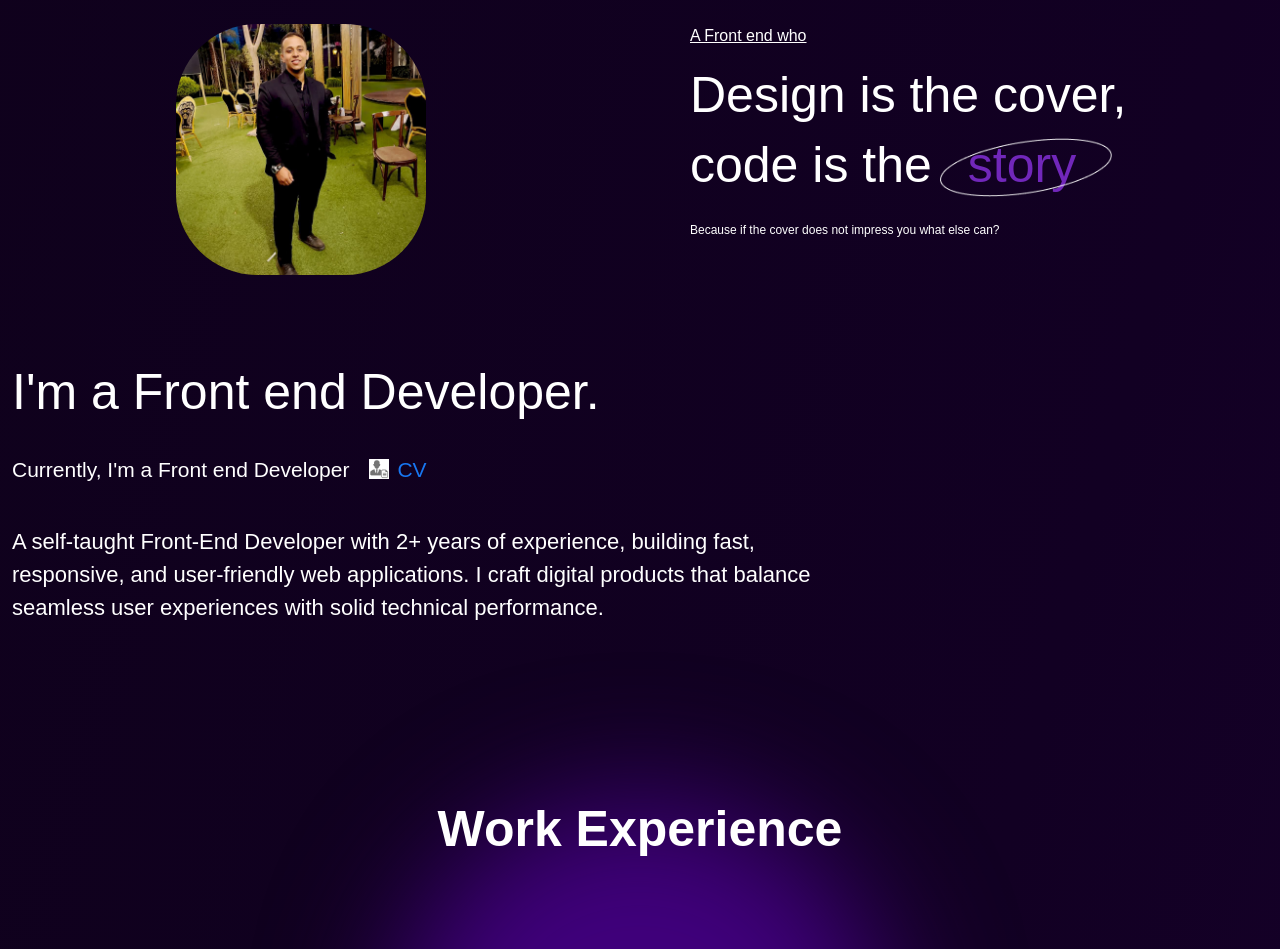
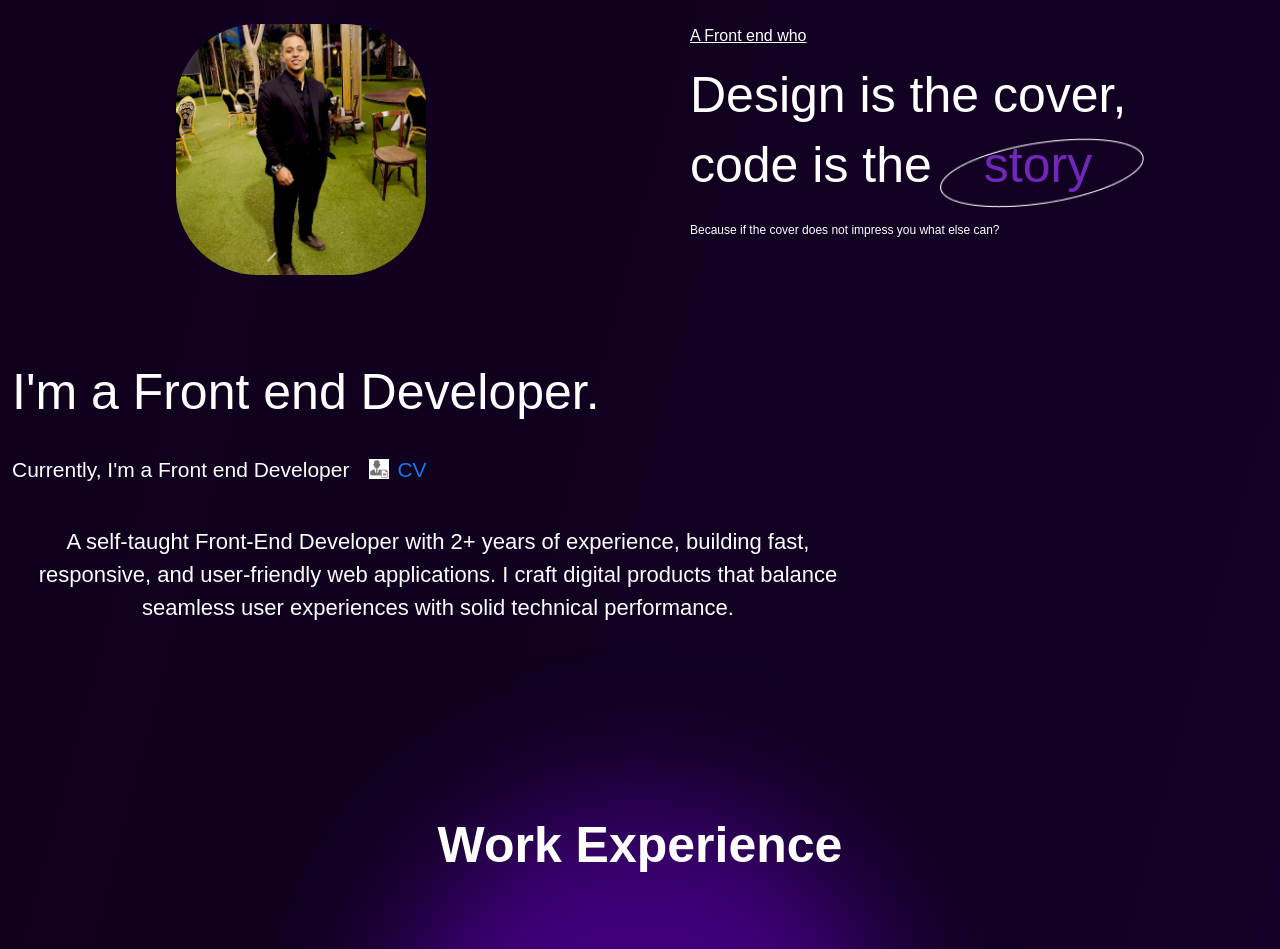
Before and after one commit to Omar-Ahmed-OHM/Omar_Ahmed_O_H_M, a Next.js app: page / in a window 1280 px wide. Shown: the part 180-1129 px from the top of the page. Built offline with nearby package versions, Linux system fonts and the light colour scheme; a web font is replaced by a local one.

Commit message:
test responsive

```diff
--- a/src/app/page.tsx
+++ b/src/app/page.tsx
@@ -65,7 +65,7 @@ export default function Home() {
               {textjson.tagline}
               <br />
               {textjson.Code_Def}
-              <span className="inline-block px-8 py-2 ml-1 relative text-[#7127BA]">
+              <span className="inline-block px-8 py-2 ml-1 sm:px-12 relative text-[#7127BA]">
                 {textjson.Story}
                 <Image
                   src={Ellips}
@@ -110,14 +110,14 @@ export default function Home() {
             </div>
           </div>
 
-          <div className="information w-[892px] pr-10 h-[187px] mt-10 max-sm:w-full max-sm:pr-0 max-sm:px-3">
+          <div className="information w-[892px] pr-10 h-[187px] mt-10 max-sm:w-full sm:text-center sm:mb-6 max-sm:pr-0 max-sm:px-3">
             <p className="text-[22px]">{textjson.defintion["4"]}</p>
           </div>
         </div>
 
         {/* Work Experience */}
         <div className="work_experience flex flex-col items-center relative justify-center px-4 text-center space-y-12 z-10 mt-20">
-          <h2 className="text-[28px] sm:text-[40px] md:text-[50px] font-semibold z-10">
+          <h2 className="text-[28px] sm:text-[20px] sm:mt-4 md:text-[50px] font-semibold z-10">
 {textjson.Work_Experience}</h2>
 
           <div className="grid grid-cols-1 md:grid-cols-2 md:gap-y-0 md:gap-x-52 w-full max-w-6xl place-items-center gap-10 z-10">
--- a/src/app/shared/Projects/project.tsx
+++ b/src/app/shared/Projects/project.tsx
@@ -41,7 +41,7 @@ const Projects = (props: Projects) => {
               <div className="bg-white/5 backdrop-blur-sm border border-white/10 p-5 rounded-[14px] max-sm:text-center">
                 <p
                   className={`project__description text-[15px] text-[#B2B2B2] leading-relaxed
-                  ${reverse ? 'text-right' : 'text-left'} max-sm:text-center`}
+                 md:${reverse ? 'text-right ' : 'text-left '} max-sm:w-full text-left  whitespace-pre-line`}
                 >
                   {Description}
                 </p>
```
